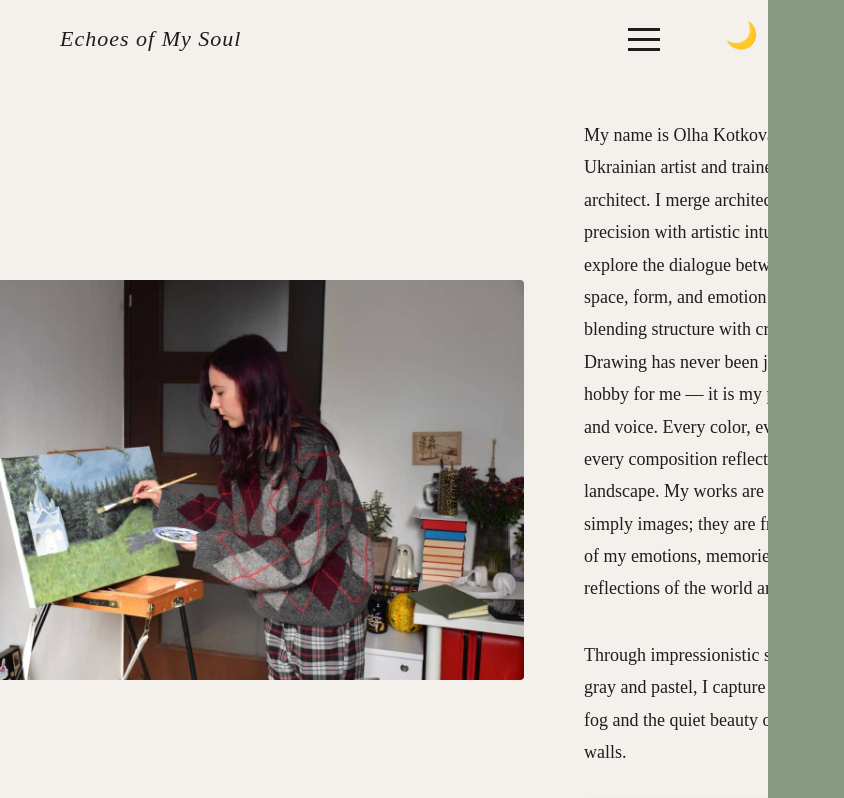
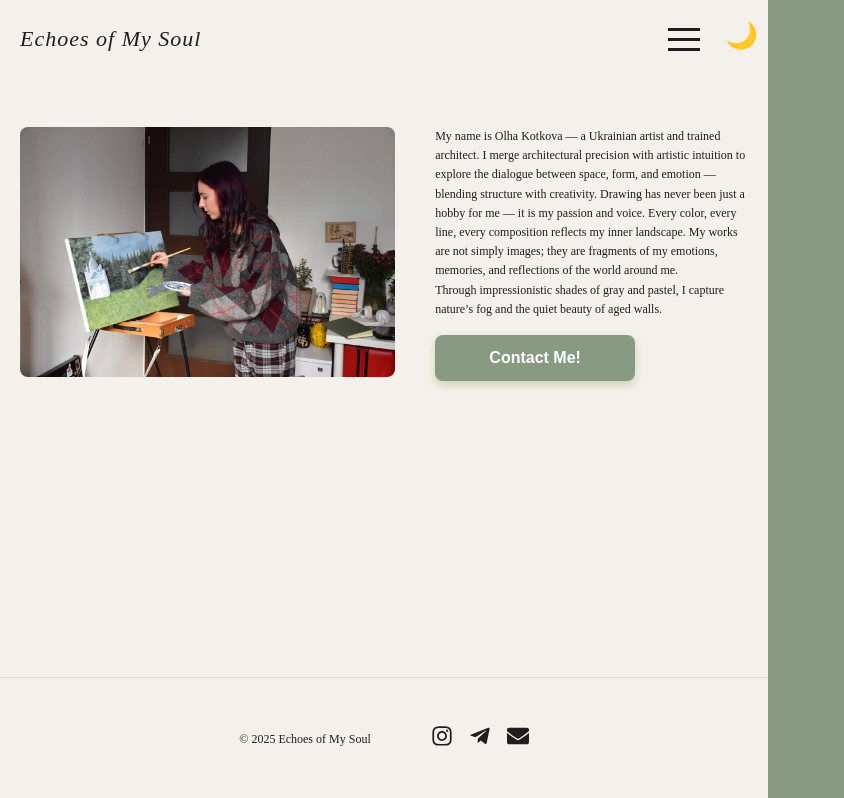
Before and after one commit to LesyaKot/painting_echoes, a React (Vite) app: page /about in a window 768 px wide. Shown: the top 798 px of the page, 844 px wide, since content can reach past the window. Built offline with nearby package versions, Linux system fonts and the light colour scheme.

Commit message:
add media to AboutPage, ProcessPage

```diff
--- a/src/components/Header/Header.module.css
+++ b/src/components/Header/Header.module.css
@@ -21,6 +21,12 @@
   cursor: pointer;
   z-index: 1001;
   margin-right: 40px;
+  width: 32px;
+  height: 32px;
+  display: flex;
+  flex-direction: row;
+  align-items: center;
+  justify-content: center;
 }
 
 .nav {
@@ -70,3 +76,13 @@ nav ul li a {
   color: #fff;
   text-decoration: none;
 }
+
+@media (min-width: 768px) {
+  .hamburger {
+    width: 48px;
+    height: 48px;
+  }
+}
+
+@media (min-width: 1440px) {
+}
--- a/src/components/Process/Process.jsx
+++ b/src/components/Process/Process.jsx
@@ -11,8 +11,8 @@ export default function Process() {
         loop
         playsInline
         className={css.video}
-        width={420}
-        height={500}
+        // width={420}
+        // height={500}
       />
 
       <p className={css.text}>
--- a/src/components/Process/Process.module.css
+++ b/src/components/Process/Process.module.css
@@ -1,17 +1,90 @@
 .wrap {
   display: flex;
+  flex-direction: column;
   justify-content: center;
   align-items: center;
   flex: 1;
-  gap: 60px;
-  padding: 24px 60px;
+  gap: 20px;
+  padding: 16px 32px;
   text-align: left;
 }
 
 .text {
-  font-size: 18px;
-  line-height: 1.8;
+  font-size: 12px;
+  line-height: 1.6;
   font-family: "Playfair Display", serif;
-  margin-bottom: 16px;
-  width: 600px;
+  margin-bottom: 12px;
 }
+
+.video {
+  width: 420px;
+  height: 500px;
+}
+
+@media (max-width: 768px) {
+  .wrap {
+    display: flex;
+    flex-direction: column;
+    justify-content: center;
+    align-items: center;
+    flex: 1;
+    gap: 20px;
+    padding: 16px 32px;
+    text-align: left;
+  }
+
+  .text {
+    font-size: 12px;
+    line-height: 1.6;
+    font-family: "Playfair Display", serif;
+    margin-bottom: 12px;
+  }
+  .video {
+    width: 420px;
+    height: 500px;
+  }
+}
+
+@media (min-width: 1440px) {
+  .wrap {
+    display: flex;
+    flex-direction: row;
+    justify-content: center;
+    align-items: center;
+    flex: 1;
+    gap: 60px;
+    padding: 24px 60px;
+    text-align: left;
+  }
+  .text {
+    font-size: 18px;
+    line-height: 1.8;
+    font-family: "Playfair Display", serif;
+    margin-bottom: 20px;
+  }
+}
+
+@media (max-width: 1439px) {
+  .wrap {
+    display: flex;
+    flex-direction: row;
+    justify-content: center;
+    align-items: center;
+    flex: 1;
+    gap: 24px;
+    padding: 18px 40px;
+    text-align: left;
+  }
+
+  .video {
+    width: 420px;
+    height: 500px;
+  }
+
+  .text {
+    font-size: 16px;
+    line-height: 1.8;
+    font-family: "Playfair Display", serif;
+    margin-bottom: 16px;
+  }
+}
--- a/src/components/ThemeToggle/ThemeToggle.module.css
+++ b/src/components/ThemeToggle/ThemeToggle.module.css
@@ -35,7 +35,9 @@
 
 @media (min-width: 1440px) {
   .btn {
-    top: 40px;
-    right: 10px;
+    /* top: 40px;
+    right: 10px; */
+    top: 25px;
+    right: 15px;
   }
 }
--- a/src/pages/About/About.module.css
+++ b/src/pages/About/About.module.css
@@ -1,3 +1,122 @@
+.wrap {
+  display: flex;
+  flex-direction: column;
+  min-height: 100vh;
+}
+
+.headerWrap {
+  display: flex;
+  flex-direction: row;
+  justify-content: space-between;
+  align-items: center;
+  padding-left: 20px;
+  padding-right: 20px;
+}
+
+.aboutWrap {
+  display: flex;
+  flex-direction: column;
+  justify-content: center;
+  align-items: flex-start;
+  padding-left: 20px;
+  padding-right: 20px;
+  text-align: left;
+}
+
+.imageWrap {
+  flex-shrink: 0;
+  display: flex;
+  justify-content: center;
+  align-items: center;
+}
+
+.img {
+  border-radius: 8px;
+  width: auto;
+  height: 250px;
+  object-fit: cover;
+}
+
+.textWrap {
+  display: flex;
+  flex-direction: column;
+  max-width: 700px;
+}
+
+.text {
+  font-size: 12px;
+  line-height: 1.6;
+  font-family: "Playfair Display", serif;
+}
+
+.btn {
+  width: 160px;
+  height: 40px;
+  border: none;
+  background-color: #889b82;
+  border-radius: 8px;
+  color: #fff;
+  cursor: pointer;
+  font-size: 1em;
+  font-weight: 400;
+  align-self: flex-start;
+  margin-top: 16px;
+  margin-bottom: 16px;
+  transition: all 0.3s ease;
+  box-shadow: 0 4px 8px rgba(107, 142, 35, 0.3);
+}
+
+@media (max-width: 768px) {
+  .aboutWrap {
+    display: flex;
+    flex-direction: column;
+    justify-content: center;
+    align-items: flex-start;
+    flex: 1;
+    gap: 20px;
+    padding: 40px 20px;
+    text-align: left;
+  }
+
+  .textWrap {
+    padding: 0;
+  }
+  .text {
+    margin: 0;
+  }
+
+  .btn {
+    width: 200px;
+    height: 46px;
+    border: none;
+    background-color: #889b82;
+    border-radius: 8px;
+    color: #fff;
+    cursor: pointer;
+    font-size: 1em;
+    font-weight: 600;
+    align-self: flex-start;
+    margin-top: 16px;
+    margin-bottom: 16px;
+    transition: all 0.3s ease;
+    box-shadow: 0 4px 8px rgba(107, 142, 35, 0.3);
+  }
+}
+
+@media (min-width: 768px) {
+  .aboutWrap {
+    display: flex;
+    flex-direction: row;
+    justify-content: center;
+    align-items: flex-start;
+    flex: 1;
+    gap: 40px;
+    padding: 50px 20px;
+    text-align: left;
+  }
+}
+
+@media (min-width: 1440px) {
   .wrap {
     display: flex;
     flex-direction: column;
@@ -18,7 +137,7 @@
     align-items: center;
     flex: 1;
     gap: 60px;
-  padding: 24px 60px;
+    padding: 60px 24px;
     text-align: left;
   }
 
@@ -30,7 +149,7 @@
   }
 
   .img {
-  border-radius: 4px;
+    border-radius: 8px;
     width: 600px;
     height: auto;
     object-fit: cover;
@@ -46,11 +165,12 @@
     font-size: 18px;
     line-height: 1.8;
     font-family: "Playfair Display", serif;
-  margin-bottom: 16px;
+    margin-bottom: 20px;
   }
 
   .btn {
     width: 260px;
+    height: 56px;
     border: none;
     background-color: #889b82;
     border-radius: 8px;
@@ -58,9 +178,10 @@
     cursor: pointer;
     font-size: 1em;
     font-weight: 700;
-  padding: 20px;
+    text-align: center;
     align-self: flex-start;
-  margin-top: 16px;
+    margin-top: 20px;
+    margin-bottom: 20px;
     transition: all 0.3s ease;
     box-shadow: 0 4px 8px rgba(107, 142, 35, 0.3);
   }
@@ -75,3 +196,4 @@
     outline: 2px solid #e2ead7;
     outline-offset: 3px;
   }
+}
--- a/src/pages/PaintingProcess/PaintingProcess.module.css
+++ b/src/pages/PaintingProcess/PaintingProcess.module.css
@@ -1,50 +1,23 @@
-.wrap {
-  display: flex;
-  flex-direction: column;
-  min-height: 100vh;
-}
-
 .headerWrap {
   display: flex;
   justify-content: space-between;
   align-items: center;
-  padding-left: 60px;
-  padding-right: 60px;
+  padding-left: 20px;
+  padding-right: 20px;
 }
 
-.aboutWrap {
-  display: flex;
-  justify-content: center;
-  align-items: center;
-  flex: 1;
-  gap: 60px;
-  padding: 24px 60px;
-  text-align: left;
+@media (max-width: 768px) {
 }
 
-.imageWrap {
-  flex-shrink: 0;
-  display: flex;
-  justify-content: center;
-  align-items: center;
+@media (max-width: 1440px) {
 }
 
-.img {
-  border-radius: 4px;
-  width: 600px;
-  height: auto;
-  object-fit: cover;
+@media (min-width: 1440px) {
+  .headerWrap {
+    display: flex;
+    justify-content: space-between;
+    align-items: center;
+    padding-left: 60px;
+    padding-right: 60px;
+  }
 }
-
-.textWrap {
-  display: flex;
-  flex-direction: column;
-  max-width: 700px;
-}
-
-.text {
-  font-size: 18px;
-  line-height: 1.8;
-  font-family: "Playfair Display", serif;
-  margin-bottom: 16px;
-}
```
Lines whose indentation alone changed are shown as unchanged.
